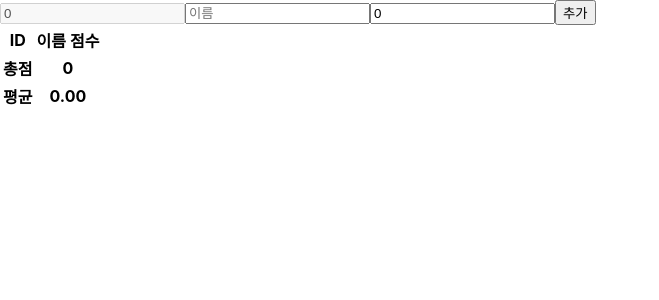
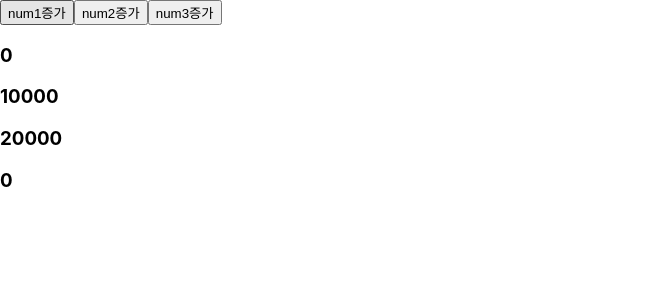
Before and after one commit to elikese/student_table_test, a React (Create React App) app: page / in a window 1280 px wide. Shown: the top 300 px of the page, without its empty margins (0-659 px from the left). Built offline with nearby package versions, Linux system fonts and the light colour scheme; the HTML template or start-up script is replaced by a standard one.

Commit message:
init: study_Memoization_using_react

```diff
--- a/src/App.js
+++ b/src/App.js
@@ -1,8 +1,8 @@
 import './App.css';
-import StudentArrayPage2 from './pages/StudentArrayPage2';
+import Memoization from './pages/Memoization';
 function App() {
   return (
-    <StudentArrayPage2/>
+    <Memoization />
   );
 }
 
--- /dev/null
+++ b/src/components/MemoizationTest.jsx
@@ -0,0 +1,44 @@
+import React, { useEffect, useMemo, useState } from 'react';
+
+function MemoizationTest({ num1, num2 }) {
+
+    const [num3, setNum3] = useState(0);
+
+    console.log("MemoizationTest 렌더링");
+
+    // Memoization - value / function 두가지 있음/ return으로 value나 function을 뱉음
+
+    // Memoization - value(dependency로 인해 선택적으로 재랜더링가능)
+    // props 중 num1이 바뀌면 num2의 값은 재랜더링 되지 않음
+    // num3가 변해도 props로 전달받은 값이 재랜더링 되지 않음
+    const tempNum1 = useMemo(() => {
+        console.log("memo: num1");
+        return num1 * 10;
+    }, [num1]);
+    const tempNum2 = useMemo(() => {
+        console.log("memo: num2");
+        return num2 + 10000;
+    }, [num2]);
+    const tempNum3 = useMemo(() => {
+        console.log("memo: num3");
+        return num3 + 20000;
+    }, [num3]);
+    const tempNum4 = useMemo(() => {
+        console.log("memo: num4");
+        return num1 + num2;
+    }, [num1, num2]);
+
+
+
+    return (
+        <>
+            <button onClick={() => setNum3(num3 + 1)}>num3증가</button>
+            <h3>{tempNum1}</h3>
+            <h3>{tempNum2}</h3>
+            <h3>{tempNum3}</h3>
+            <h3>{tempNum4}</h3>
+        </>
+    );
+}
+
+export default MemoizationTest;
--- /dev/null
+++ b/src/pages/Memoization.jsx
@@ -0,0 +1,18 @@
+import React, { useState } from 'react';
+import MemoizationTest from '../components/MemoizationTest';
+
+function Memoization() {
+    const [num1, setNum1] = useState(0)
+    const [num2, setNum2] = useState(0)
+
+    return (
+        <div>
+            {/* props 변화시 전달받는 컴포넌트 재랜더링 */}
+            <button onClick={() => { setNum1(num1 + 1) }}>num1증가</button>
+            <button onClick={() => { setNum2(num2 + 1) }}>num2증가</button>
+            <MemoizationTest num1={num1} num2={num2} />
+        </div>
+    );
+}
+
+export default Memoization;
```
